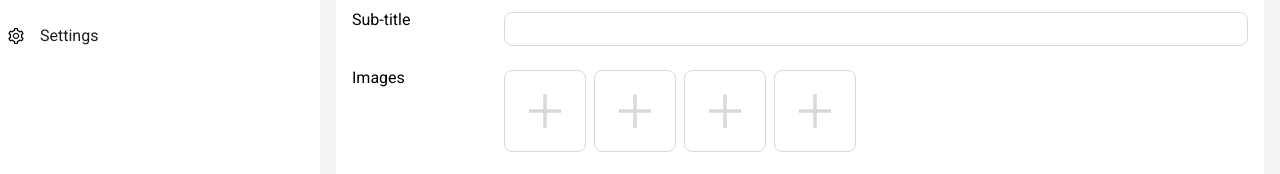
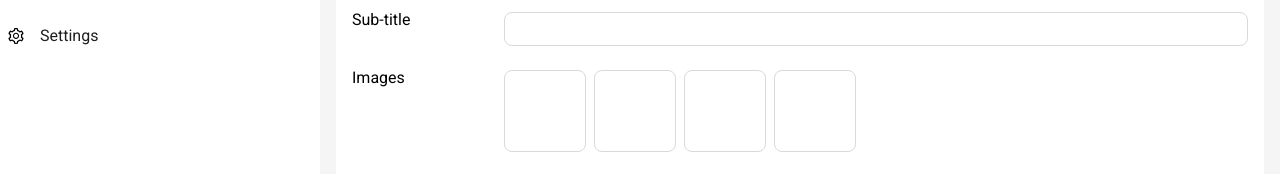
Before and after one commit to gougoulin/ll-react-ecommerce-ERP-frontend, a React (Create React App) app: page /#/products/new in a window 1280 px wide. Shown: the part 492-666 px from the top of the page. Built offline with nearby package versions, Linux system fonts and the light colour scheme.

Commit message:
Complete file upload component

```diff
--- a/src/views/product/ProductNew.tsx
+++ b/src/views/product/ProductNew.tsx
@@ -1,8 +1,8 @@
 import { createRef, SyntheticEvent, useEffect, useState } from "react";
-import { AiOutlinePlus } from "react-icons/ai";
 import styled from "styled-components";
 import { colors, space } from "../../assets/css/params";
 import ButtonBase from "../../components/button/ButtonBase";
+import UploadImage from "./UploadImage";
 
 const MainBox = styled.main`
   padding: ${space.space};
@@ -72,17 +72,7 @@ const ProductDescriptionInput = styled.textarea`
   line-height: 1.5em;
   margin-bottom: ${space.mSpace};
 `;
-const ImageBox = styled.div`
-  border: 1px solid ${colors.gray5};
-  border-radius: ${space.borderRadius};
-  height: 80px;
-  width: 80px;
-  margin-right: ${space.sSpace};
-  display: flex;
-  place-items: center;
-  place-content: center;
-  cursor: pointer;
-`;
+
 const mockCategory: Record<string, string[]> = {
   Man: ["Man Shoes", "Man ties"],
   Woman: ["Bags", "Dress"],
@@ -94,14 +84,6 @@ const StyledButtonBase = styled(ButtonBase)`
   margin-right: 1em;
   margin-top: 2em;
 `;
-
-const UploadImage = () => {
-  return (
-    <ImageBox>
-      <AiOutlinePlus size={48} color={colors.gray5} />
-    </ImageBox>
-  );
-};
 
 const ProductNew = () => {
   const [category, setCategory] = useState<string | undefined>();
--- /dev/null
+++ b/src/views/product/UploadImage.tsx
@@ -0,0 +1,86 @@
+import { AiOutlinePlus } from "react-icons/ai";
+import styled from "styled-components";
+import { colors, space } from "../../assets/css/params";
+import { createRef, SyntheticEvent, useState, useEffect } from "react";
+
+const ImageBox = styled.div`
+  border: 1px solid ${colors.gray5};
+  border-radius: ${space.borderRadius};
+  font-size: 1.6rem;
+  max-height: 5em;
+  min-height: 5em;
+  max-width: 5em;
+  min-width: 5em;
+  margin-right: ${space.sSpace};
+  display: flex;
+  place-items: center;
+  place-content: center;
+  cursor: pointer;
+`;
+const FileInput = styled.input`
+  display: none;
+`;
+
+type ImagePreviewProps = {
+  seen?: "visible" | "none";
+};
+const ImagePreview = styled.img`
+  max-width: 100%;
+  max-height: 100%;
+  visibility: ${({ seen }: ImagePreviewProps) => seen || "none"};
+`;
+
+type StyledAiOutlinePlusProps = { view?: "none" | "inline-block" };
+const StyledAiOutlinePlus = styled(AiOutlinePlus)`
+  display: ${({ view }: StyledAiOutlinePlusProps) =>
+    typeof view == "undefined" ? "inline-block" : "none"};
+`;
+
+const UploadImage = () => {
+  const [hasImage, setHasImage] = useState(false);
+  const fileInputRef = createRef<HTMLInputElement>();
+  const imagePreviewRef = createRef<HTMLImageElement>();
+  const handleFileUpload = () => {
+    fileInputRef.current && fileInputRef.current.click();
+  };
+  const onChange = (ev: SyntheticEvent<HTMLInputElement>) => {
+    let url = "",
+      img = imagePreviewRef.current;
+    if (
+      fileInputRef.current &&
+      fileInputRef.current.files !== null &&
+      fileInputRef.current.files.length > 0
+    ) {
+      let file = fileInputRef.current.files[0];
+      url = URL.createObjectURL(file);
+    }
+    if (img !== null && url.length > 0) {
+      img.src = url;
+      setHasImage(true);
+    } else {
+      setHasImage(false);
+    }
+  };
+  console.log(hasImage ? "none" : "inline-block");
+  return (
+    <ImageBox onClick={handleFileUpload}>
+      <FileInput
+        onChange={onChange}
+        ref={fileInputRef}
+        type="file"
+        accept="iamge/jpg, image/jpeg"
+      />
+      <ImagePreview
+        seen={hasImage ? "visible" : undefined}
+        ref={imagePreviewRef}
+      />
+      <StyledAiOutlinePlus
+        view={hasImage ? "none" : "inline-block"}
+        size={48}
+        color={colors.gray5}
+      />
+    </ImageBox>
+  );
+};
+
+export default UploadImage;
```
